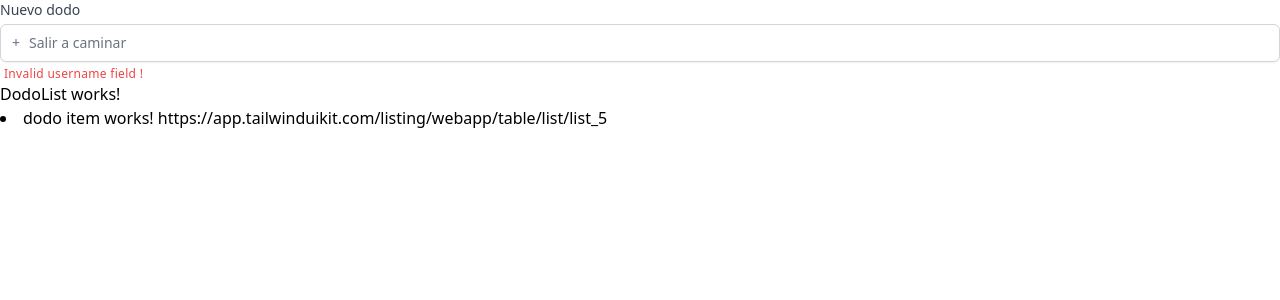
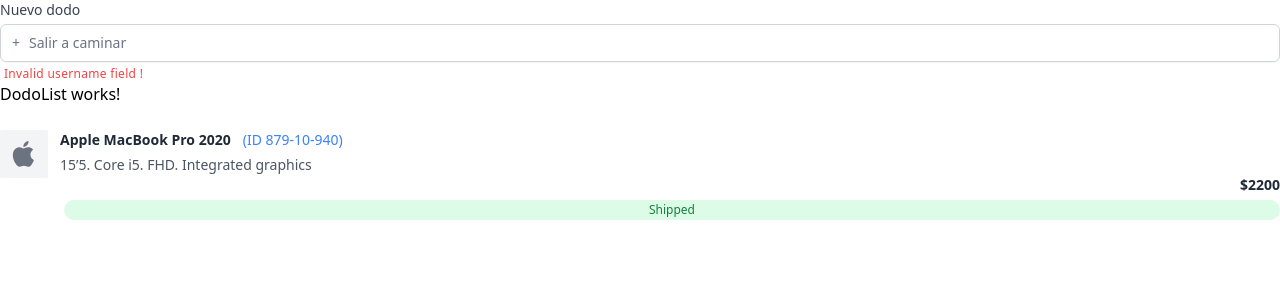
Before and after one commit to esvarez/Dodo-list-Chrome-extension, a React (Create React App) app: page / in a window 1280 px wide. Shown: the top 300 px of the page. Built offline with nearby package versions, Linux system fonts and the light colour scheme.

Commit message:
add dodo item

```diff
--- a/src/components/DodoItem/DodoItem.tsx
+++ b/src/components/DodoItem/DodoItem.tsx
@@ -3,9 +3,37 @@
 
 function DodoItem() {
 	return (
-		<li>
-			dodo item works! https://app.tailwinduikit.com/listing/webapp/table/list/list_5
+		<ul className='list-none'>
+			<li>
+			<div className='pt-6'>
+				<div className='flex items-center'>
+					<div className="bg-gray-100 rounded-sm p-2.5">
+						<svg xmlns="http://www.w3.org/2000/svg" width={28} height={28} viewBox="0 0 28 28" fill="none">
+							<path
+									d="M13.5613 8.42567C12.5393 8.42567 10.9573 7.26367 9.29134 7.30567C7.09334 7.33367 5.07734 8.57967 3.94334 10.5537C1.66134 14.5157 3.35534 20.3677 5.58134 23.5877C6.67334 25.1557 7.96134 26.9197 9.66934 26.8637C11.3073 26.7937 11.9233 25.7997 13.9113 25.7997C15.8853 25.7997 16.4453 26.8637 18.1813 26.8217C19.9453 26.7937 21.0653 25.2257 22.1433 23.6437C23.3893 21.8237 23.9073 20.0597 23.9353 19.9617C23.8933 19.9477 20.5053 18.6457 20.4633 14.7257C20.4353 11.4497 23.1373 9.88167 23.2633 9.81167C21.7233 7.55767 19.3573 7.30567 18.5313 7.24967C16.3753 7.08167 14.5693 8.42567 13.5613 8.42567ZM17.2013 5.12167C18.1113 4.02967 18.7133 2.50367 18.5453 0.991669C17.2433 1.04767 15.6753 1.85967 14.7373 2.95167C13.8973 3.91767 13.1693 5.47167 13.3653 6.95567C14.8073 7.06767 16.2913 6.21367 17.2013 5.12167Z"
+									fill="#6B7280"
+							/>
+						</svg>
+					</div>
+					<div className='pl-3'>
+						<div className='flex items-center text-sm leading-none'>
+							<p className="font-semibold text-gray-800">Apple MacBook Pro 2020</p>
+							<p className="text-blue-500 ml-3">(ID 879-10-940)</p>
+						</div>
+						<p className="text-xs md:text-sm leading-none text-gray-600 mt-2">15’5. Core i5. FHD. Integrated graphics</p>
+					</div>
+				</div>
+			</div>
+			<div className="pl-16">
+				<div>
+					<p className="text-sm font-semibold leading-none text-right text-gray-800">$2200</p>
+					<div className="flex items-center justify-center px-2 py-1 mt-2 bg-green-100 rounded-full">
+							<p className="text-xs leading-3 text-green-700">Shipped</p>
+					</div>
+				</div>
+			</div>
 		</li>
+		</ul>
 	)
 }
 
--- a/src/components/DodoList/dodo-list.tsx
+++ b/src/components/DodoList/dodo-list.tsx
@@ -4,7 +4,7 @@
 	return(
 		<React.Fragment>
 			<span>DodoList works!</span>
-			<ul>
+			<ul className='list-none'>
 				{props.children}
 			</ul>
 		</React.Fragment>
```
